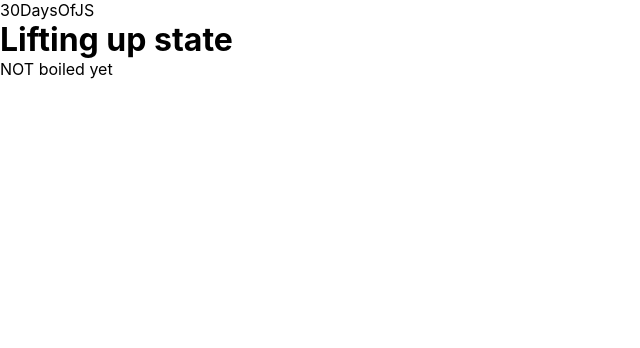
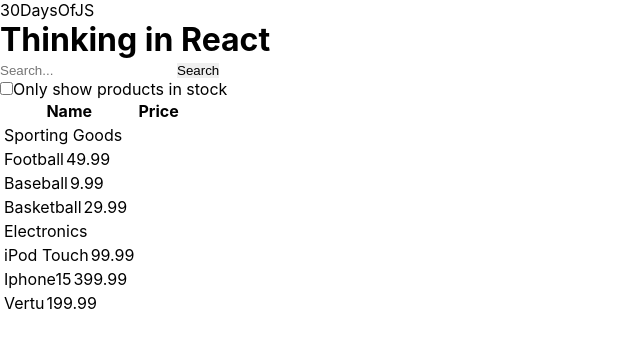
Before and after one commit to dvhata/react-learning-haunguyen, a React (Create React App) app: page / in a window 1280 px wide. Shown: the top 348 px of the page, without its empty margins (0-640 px from the left). Built offline with nearby package versions, Linux system fonts and the light colour scheme.

Commit message:
Bài 92: Thinking in React

```diff
--- a/package.json
+++ b/package.json
@@ -8,9 +8,11 @@
     "@testing-library/user-event": "^12.1.10",
     "@types/heremaps": "^3.1.8",
     "@types/jest": "^26.0.15",
+    "@types/lodash.add": "^3.7.9",
     "@types/node": "^12.0.0",
     "@types/react-dom": "^17.0.0",
     "eslint-config-react-app": "^6.0.0",
+    "lodash": "^4.17.21",
     "react": "^17.0.2",
     "react-dom": "^17.0.2",
     "react-scripts": "4.0.3",
--- a/src/App.tsx
+++ b/src/App.tsx
@@ -16,6 +16,7 @@ import BareButton from "./components/DuocDev/BareButton";
 import LoginControl from "./components/DuocDev/LoginControl";
 import ThirtyDaysOfJavacript from "./components/Leetcode/30daysOfJavacript";
 import UncontrolledComponent from "./components/DuocDev/UncontrolledComponent";
+import ProductList from "./components/ThinkingInReact/ProductList";
 
 // const animals = [
 //   {
@@ -87,8 +88,10 @@ function App() {
         className="aa"
         onChange={() => {}}
       /> */}
-      <h1>Lifting up state</h1>
-      <RenderUIParent />
+      {/* <h1>Lifting up state</h1>
+      <RenderUIParent /> */}
+      <h1 className="">Thinking in React</h1>
+      <ProductList />
     </div>
   );
 }
--- /dev/null
+++ b/src/components/ThinkingInReact/Product.tsx
@@ -0,0 +1,5 @@
+import React from "react";
+
+export default function Product() {
+  return <div>Product</div>;
+}
--- /dev/null
+++ b/src/components/ThinkingInReact/ProductList.tsx
@@ -0,0 +1,45 @@
+import React from "react";
+import _ from "lodash";
+import { PRODUCT_DATA, ProductType } from "./dataType";
+
+export default function ProductList() {
+  const [checked, setChecked] = React.useState<boolean>();
+  const groupByCategory = _.groupBy(PRODUCT_DATA, "category");
+  return (
+    <>
+      <div>
+        <input type="search" name="search" placeholder="Search..." />
+        <button type="submit">Search</button>
+      </div>
+      <input
+        type="checkbox"
+        checked={checked}
+        onChange={(e) => setChecked(e.target.checked)}
+      />
+      Only show products in stock
+      <table>
+        <tr>
+          <th>Name</th>
+          <th>Price</th>
+        </tr>
+        <tr>
+          {Object.entries(groupByCategory).map(([category, products]) => {
+            return (
+              <div>
+                <td>{category}</td>
+                {products?.map((item: ProductType) => {
+                  return (
+                    <div>
+                      <td>{item.name}</td>
+                      <td>{item.price}</td>
+                    </div>
+                  );
+                })}
+              </div>
+            );
+          })}
+        </tr>
+      </table>
+    </>
+  );
+}
--- /dev/null
+++ b/src/components/ThinkingInReact/dataType.ts
@@ -0,0 +1,45 @@
+export type ProductType = {
+  category: string;
+  price: number;
+  stoked: boolean;
+  name: string;
+};
+
+export const PRODUCT_DATA: ProductType[] = [
+  {
+    category: "Sporting Goods",
+    price: 49.99,
+    stoked: true,
+    name: "Football",
+  },
+  {
+    category: "Sporting Goods",
+    price: 9.99,
+    stoked: true,
+    name: "Baseball",
+  },
+  {
+    category: "Sporting Goods",
+    price: 29.99,
+    stoked: false,
+    name: "Basketball",
+  },
+  {
+    category: "Electronics",
+    price: 99.99,
+    stoked: true,
+    name: "iPod Touch",
+  },
+  {
+    category: "Electronics",
+    price: 399.99,
+    stoked: false,
+    name: "Iphone15",
+  },
+  {
+    category: "Electronics",
+    price: 199.99,
+    stoked: true,
+    name: "Vertu",
+  },
+];
```
Also changed, not shown: src/components/ThinkingInReact/ProductType.tsx (added, +15 -0 lines), 1 other file (tests, documents, lock files or other folders).
